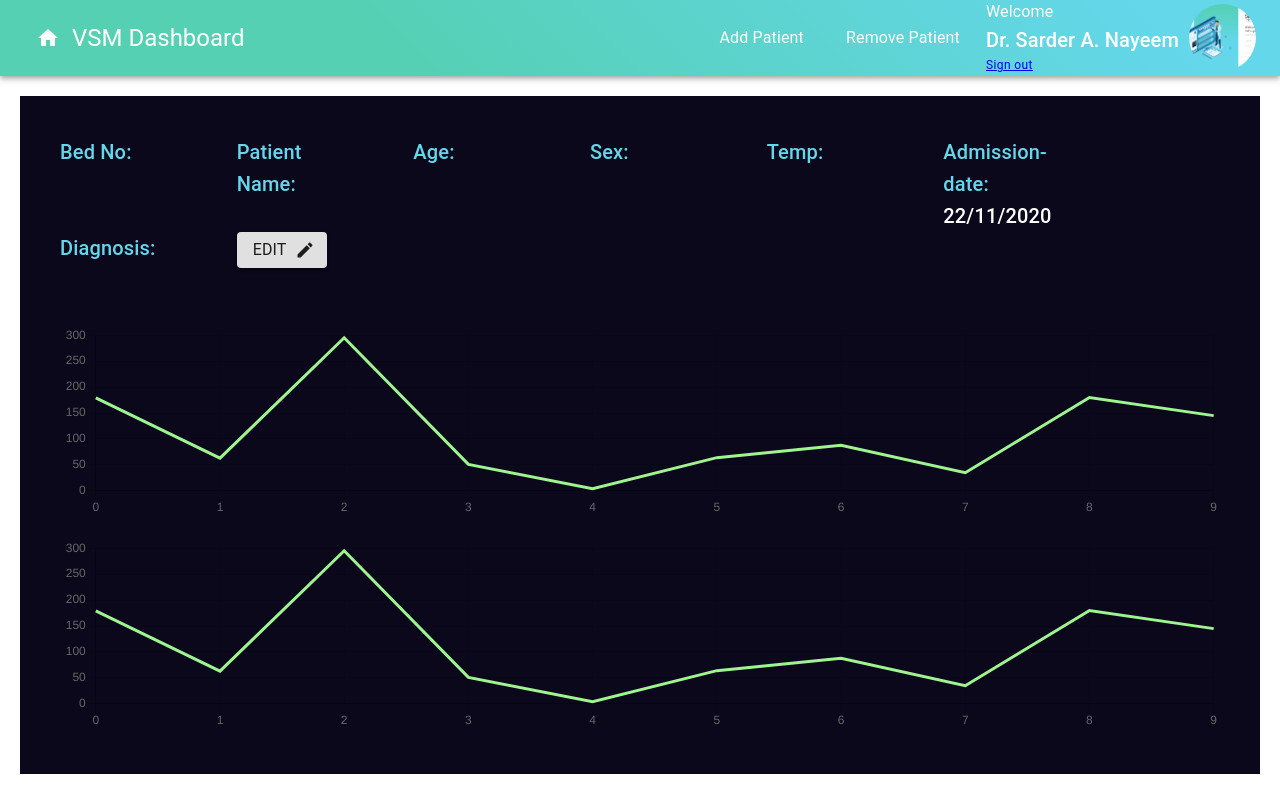
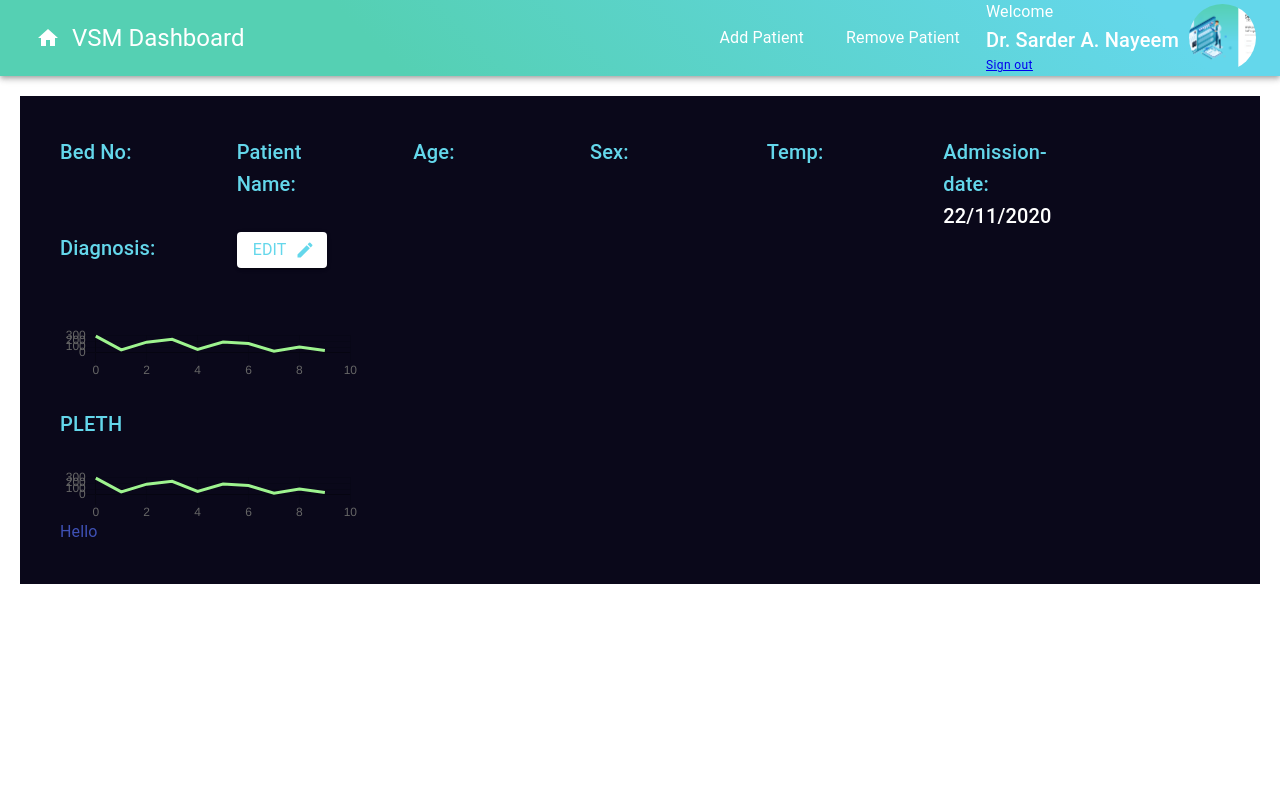
Before and after one commit to AbrarChowdhury/vsm-FrontEnd-digitalOcean, a React (Create React App) app: page /dashboard in a window 1280 px wide. Both pictures are taken after a click on the element 159 px from the left and 188 px from the top of the page. Built offline with nearby package versions, Linux system fonts and the light colour scheme; no server answers.

Commit message:
two graphs added to patient page

```diff
--- a/src/App.js
+++ b/src/App.js
@@ -1,8 +1,9 @@
-import {Patient} from './components';
+import { Patient } from './components';
 import Dashboard from './pages/dashboard/dashboard'
 import LandingPage from './pages/landingPage/landingPage.component'
 import AddPatientForm from './components/patient/addPatientForm.component'
-import { BrowserRouter as Router,Switch,Route } from "react-router-dom";
+import UpdatePatient from './components/patient/updatePatientForm.component'
+import { BrowserRouter as Router, Switch, Route } from "react-router-dom";
 import './App.css';
 
 function App() {
@@ -18,9 +19,11 @@ function App() {
               <Dashboard />
             </Route>
             <Route exact path="/add-patient">
-            <AddPatientForm/>
+              <AddPatientForm />
             </Route>
             <Route exact path="/:bed" children={<Patient />}>
+            </Route>
+            <Route exact path="/updatePatient/:bed" children={<UpdatePatient />}>
             </Route>
           </Switch>
         </div>
--- a/src/components/chart/chart.component.jsx
+++ b/src/components/chart/chart.component.jsx
@@ -27,13 +27,7 @@ function Chart() {
                 options={config.options}
 
             />
-            <br>
-            </br>
-             <Scatter
-                height={50}
-                data= {data}
-                options={config.options}
-            />
+
         </div>
     )
 }
--- a/src/components/patient/patient.component.jsx
+++ b/src/components/patient/patient.component.jsx
@@ -11,7 +11,7 @@ import axios from 'axios'
 import Navbar from '../NavBar/Navbar'
 import { Typography } from '@material-ui/core'
 import Icon from '@material-ui/core/Icon'
-
+import { Redirect, Link } from 'react-router-dom'
 import Button from '@material-ui/core/Button'
 import Edit from '@material-ui/icons/Edit'
 
@@ -45,6 +45,9 @@ const useStyles = makeStyles((theme) => ({
     },
     chart: {
         padding: '20px 40px 40px 40px'
+    },
+    button: {
+        backgroundColor: "#FFFFFF"
     }
 
 
@@ -59,6 +62,7 @@ function Patient() {
     const [patient, setPatient] = useState({})
     const [inputValue, setInputValue] = useState('')
     const [vsmData, setVsmData] = useState('')
+    const [redirectToUpdate, setRedirectToUpdate] = useState(false)
 
 
     const handleChange = (e) => {
@@ -91,6 +95,11 @@ function Patient() {
         })
     }, [])
 
+
+    // if (redirectToUpdate == true) {
+    //     return <Redirect to=`/${bed}/updatePatient` />
+    // }
+
     return (
         <>
             <div className={classes.root}>
@@ -100,7 +109,7 @@ function Patient() {
                 <div className={classes.chartBox}>
 
                     <div className={classes.chartText}>
-                        <Grid container xl={24}>
+                        <Grid container xl={12}>
                             <Grid item xs={1} className={classes.textHeader1}>
                                 <Typography variant="h6" className={classes.textHeader}>Bed No: </Typography>
                                 <Typography variant="h6" className={classes.textBody}>{patient.bed}</Typography>
@@ -130,8 +139,9 @@ function Patient() {
 
                             </Grid>
                             <Grid item xs={1}>
-                                <Button variant="contained" color="#FFFFFF" className={classes.button} endIcon={<Edit/>}><Typography>Edit</Typography> </Button>
-
+                                <Link to={'/updatePatient/' + patient.bed}>
+                                    <Button variant="contained" onClick={() => setRedirectToUpdate(true)} className={classes.button} endIcon={<Edit className={classes.textHeader} />}><Typography className={classes.textHeader}>Edit</Typography> </Button>
+                                </Link>
                             </Grid>
 
                             {/* <Grid item xs={6}>
@@ -148,16 +158,23 @@ function Patient() {
                     </div>
 
                     <div className={classes.chart}>
-                        <Chart />
+                        <Grid container xl={12}>
+
+                            <Grid item xl={10}>
+                                <Chart />
+                                <Typography variant="h6" style={{paddingTop:'30px',paddingBottom:"30px"}}className={classes.textHeader} >PLETH</Typography>
+                                <Chart />
+                            </Grid>
+                            <Grid container item xl={2}>
+                                <Typography color="primary">Hello</Typography>
+                            </Grid>
+                        </Grid>
+
+
                     </div>
                 </div>
 
-                {/* <form onSubmit={handleSubmit}>
-                    <input type="text" name="input" value={inputValue} onChange={handleChange} />
-                    <input type="submit" name="button" />
-                </form> */}
 
-                {/* <h1>Data: {vsmData}</h1> */}
             </div>
         </>
     )
```
Also changed, not shown: 1 other file (tests, documents, lock files or other folders). Lines whose indentation alone changed are shown as unchanged.
